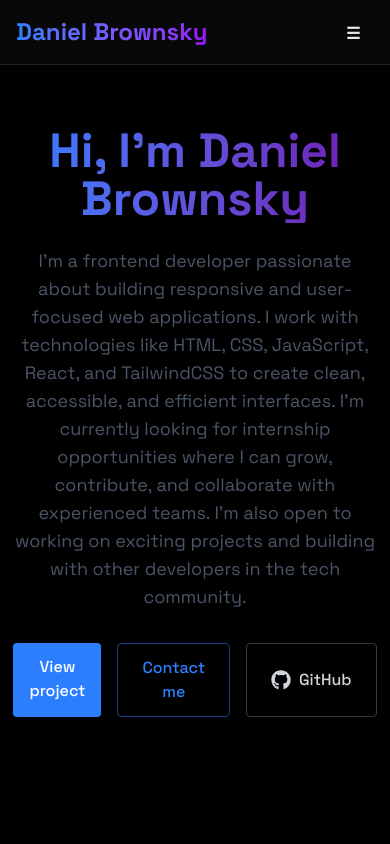
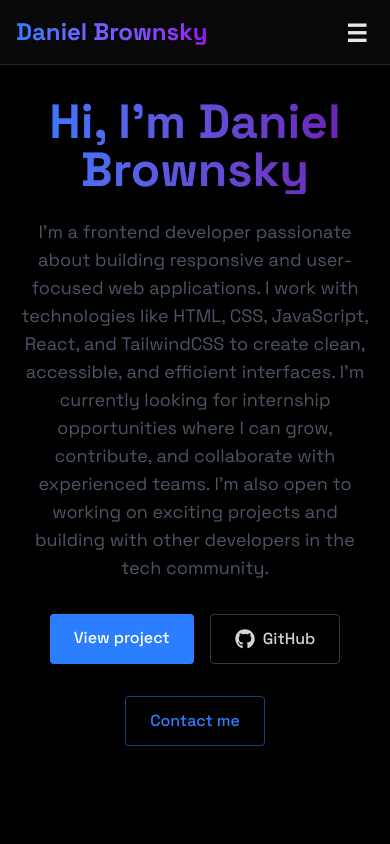
Before and after one commit to DanielBrownsky/Daniel-portfolio, a React (Vite) app: page / in a window 390 px wide. Shown: the top 844 px of the page. Built offline with nearby package versions, Linux system fonts and the light colour scheme; no server answers.

Commit message:
some chnages in the meunIcon and the mobileview for the github

```diff
--- a/src/App.jsx
+++ b/src/App.jsx
@@ -11,15 +11,15 @@ import { Contact } from './components/sections/Contact';
 
 function App() {
   const [loading, setLoading] = useState(false);
-  const [meunOpen, setMenuOpen] = useState(false);
+  const [menuOpen, setMenuOpen] = useState(false);
 
   return (
     <>
     {!loading && <LoadingScreen  onComplete={() => setLoading(true)}/>}
 
       <div className={`min-h-screen transition-opacity duration-700 ${loading ? "opacity-100" : "opacity-0"} bg-black text-gray-200`}>
-        <Navbar meunOpen={meunOpen} setMenuOpen={setMenuOpen} />
-        <MobileMenu menuOpen={meunOpen} setMenuOpen={setMenuOpen} />
+        <Navbar menuOpen={menuOpen} setMenuOpen={setMenuOpen} />
+        <MobileMenu menuOpen={menuOpen} setMenuOpen={setMenuOpen} />
 
         <Home />
         <About />
--- a/src/components/MobileMenu.jsx
+++ b/src/components/MobileMenu.jsx
@@ -5,7 +5,7 @@ export const MobileMenu = ({ menuOpen, setMenuOpen }) => {
         <div className={`fixed top-0 left-0 w-full bg-[rgba(10,10,10,0.01)] z-40 flex flex-col items-center justify-center transition-all duration-300 ease-in-out
             ${menuOpen ? "h-screen opacity-100 pointer-events-auto" : "h-0 opacity-0 pointer-events-none"}`}>
 
-            <button onClick={() => setMenuOpen(false)} className="absolute top-4 right-7 text-white text-3xl focus:outline-none cursor-pointer font-bold" aria-label="close Menu">&times;</button>
+            <button onClick={() => setMenuOpen(false)} className="absolute top-[14px] right-6 text-white text-4xl focus:outline-none cursor-pointer font-bold" aria-label="close Menu">&times;</button>
 
             <a href="#home"
                 onClick={() => setMenuOpen(false)} className={`text-2xl font-semibold text-white my-4 transform transition-transform duration-300 ${menuOpen ? "opacity-100 translate-y-0" : "opacity-0 translate-y-5"}`}>
--- a/src/components/Navbar.jsx
+++ b/src/components/Navbar.jsx
@@ -13,9 +13,12 @@ export const Navbar = ({ menuOpen, setMenuOpen }) => {
               <a href="#home" className="font-mono text-2xl font-bold bg-gradient-to-r from-blue-500 to-purple-600 bg-clip-text text-transparent navbar">
                 Daniel <span className="text-0"> Brownsky</span>
               </a>
-              <div onClick={() => setMenuOpen((prev) => !prev)} className="w-7 h-5 relative cursor-pointer z-40 md:hidden font-bold">
-                &#9776;
-              </div>
+              {!menuOpen && (
+                <div onClick={() => setMenuOpen(true)} className="w-7 h-8 text-[24px] relative cursor-pointer z-40 md:hidden font-bold">
+                  &#9776;
+                </div>
+              )}
+
 
               <div className="hidden md:flex items-center space-x-8 text-xl">
                 <a href="#home" className="text-gray-300 hover:text-white transition-colors">
--- a/src/components/sections/Home.jsx
+++ b/src/components/sections/Home.jsx
@@ -21,20 +21,34 @@ export const Home = () =>{
 
                         <br />
                     </p>
-                    <div className="flex justify-center space-x-4">
-                        <a href="#project" className="bg-blue-500 text-white py-3 px-4 rounded font-medium transition relative overflow-hidden hover:-translate-y-0.5 hover:shadow-[0_0_15px_rgba(50,130,246,0.4)]">View project</a>
+                    <div className="flex flex-col sm:flex-row items-center justify-center gap-4 mt-6">
+                    <div className="flex flex-row justify-center gap-4 w-full sm:w-auto">
+                        <a
+                        href="#project"
+                        className="bg-blue-500 text-white py-3 px-6 rounded font-medium transition relative overflow-hidden hover:-translate-y-0.5 hover:shadow-[0_0_15px_rgba(50,130,246,0.4)] text-center scroll-smooth"
+                        >
+                        View project
+                        </a>
 
-                        <a href="#contact" className="border border-blue-500/50 text-blue-500 py-3 px-6 rounded font-medium transition-all duration-200 hover:-translate-y-0.5 hover:shadow-[0_0_15px_rgba(50,130,246,0.2)] hover:bg-blue-500/10">Contact me</a>
-                        <a href="https://github.com/DanielBrownsky"
+                        <a
+                        href="https://github.com/DanielBrownsky"
                         target="_blank"
                         rel="noopener noreferrer"
-                        className="flex items-center gap-2 border border-gray-500/50 text-gray-300 py-3 px-6 rounded font-medium transition-all duration-200 hover:-translate-y-0.5 hover:shadow-[0_0_15px_rgba(255,255,255,0.1)] hover:bg-white/10"
+                        className="flex items-center justify-center gap-2 border border-gray-500/50 text-gray-300 py-3 px-6 rounded font-medium transition-all duration-200 hover:-translate-y-0.5 hover:shadow-[0_0_15px_rgba(255,255,255,0.1)] hover:bg-white/10 text-center"
                         >
                         <FaGithub size={20} />
                         GitHub
                         </a>
+                    </div>
 
+                    <a
+                        href="#contact"
+                        className="mt-4 sm:mt-0 border border-blue-500/50 text-blue-500 py-3 px-6 rounded font-medium transition-all duration-200 hover:-translate-y-0.5 hover:shadow-[0_0_15px_rgba(50,130,246,0.2)] hover:bg-blue-500/10 text-center sm:ml-4"
+                    >
+                        Contact me
+                    </a>
                     </div>
+
                 </div>
             </ReviewOnScroll>
         </section>
```
